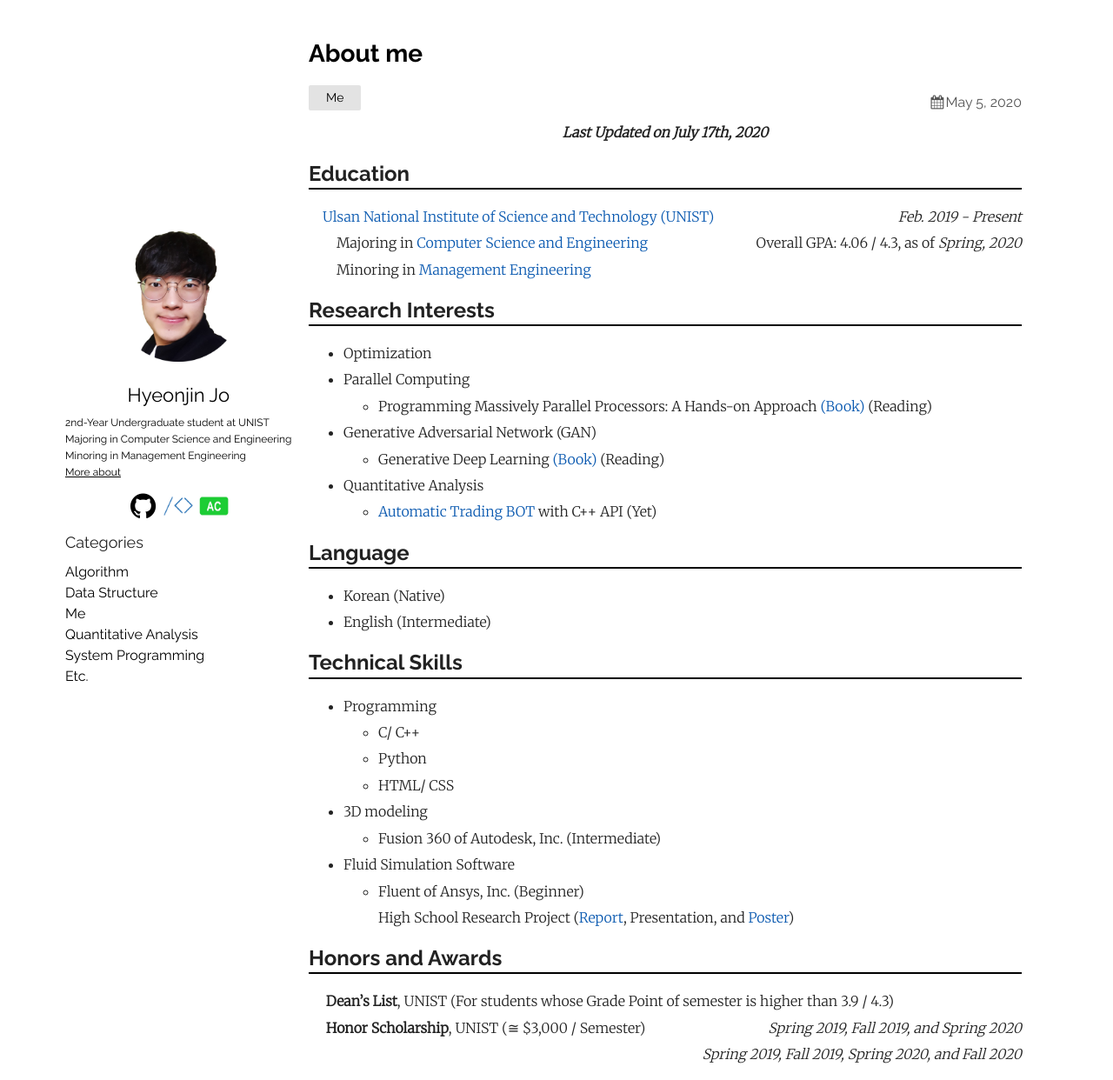
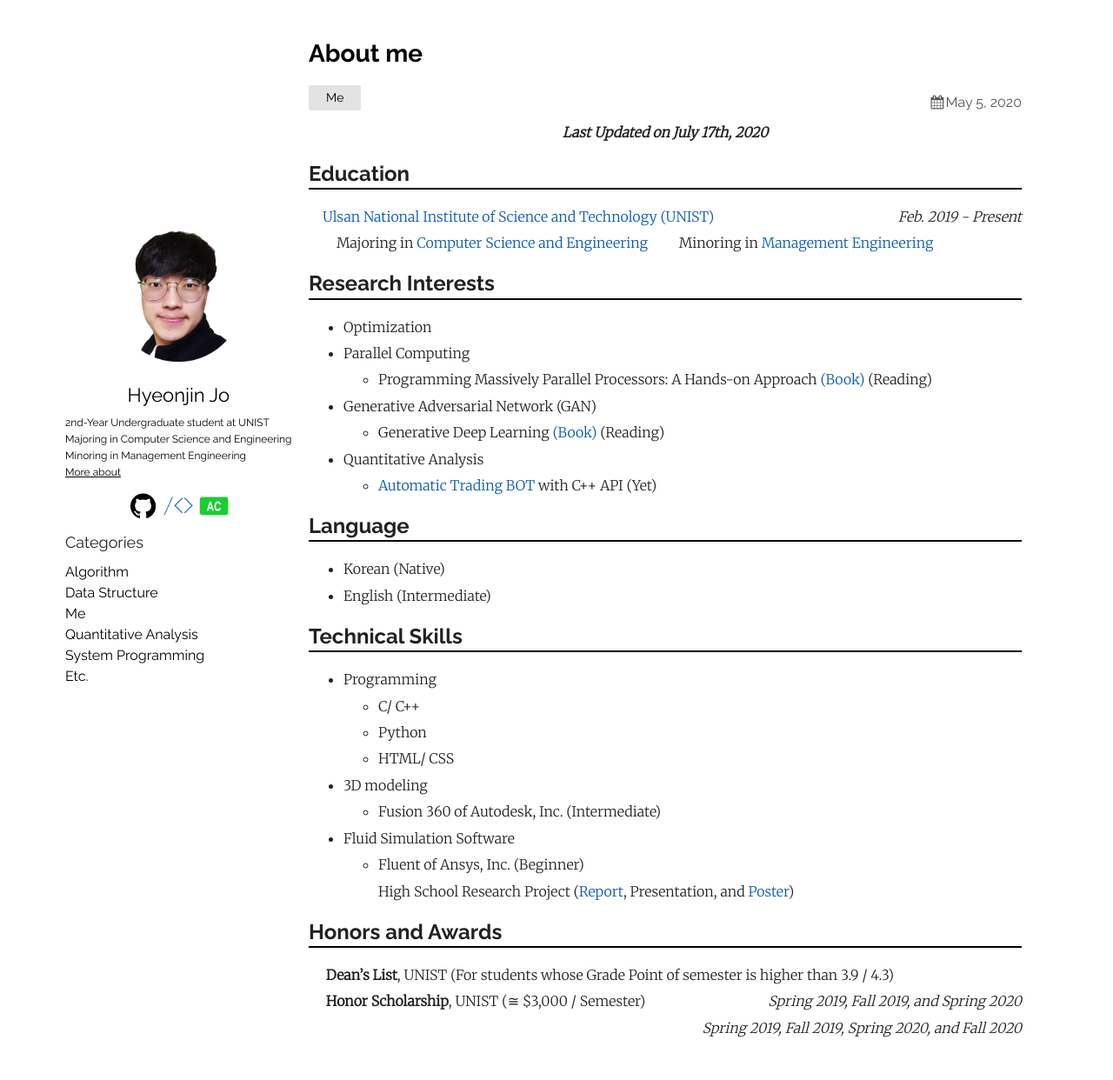
Before and after one commit to thinkin9/thinkin9.github.io, a Jekyll site: the page built from _posts/2020-05-05-About-me.markdown, in a window 1280 px wide and 1242 px high. Shown: the whole window at 87% size. Built offline with Jekyll 4.4.1, drawn with Linux system fonts in a browser that asks for light colours; some of the changed lines change nothing that is shown.

Commit message:
20200729

```diff
--- a/_posts/2020-05-05-About-me.markdown
+++ b/_posts/2020-05-05-About-me.markdown
@@ -10,9 +10,9 @@
 ## Education
 <hr style="height: 2px; border:none; margin-top: -1em; margin-bottom:0.5em; padding: 0; background:black">
 
-&emsp;[Ulsan National Institute of Science and Technology (UNIST)](https://www.unist.ac.kr/)<span style="float: right"> *Feb. 2019 - Present* </span>
-&emsp;&emsp;Majoring in [Computer Science and Engineering](http://cse.unist.ac.kr/) <span style="float: right">Overall GPA: 4.06 / 4.3, as of *Spring, 2020*</span>
-&emsp;&emsp;Minoring in [Management Engineering](http://sme.unist.ac.kr/)
+&emsp;[Ulsan National Institute of Science and Technology (UNIST)](https://www.unist.ac.kr/?target=_blank/)<span style="float: right"> *Feb. 2019 - Present* </span>
+&emsp;&emsp;Majoring in [Computer Science and Engineering](http://cse.unist.ac.kr/?target=_blank) <!-- <span style="float: right">Overall GPA: 4.06 / 4.3, as of *Spring, 2020*</span>  -->
+&emsp;&emsp;Minoring in [Management Engineering](http://sme.unist.ac.kr/?target=_blank)
 
 
 ## Research Interests
@@ -20,11 +20,11 @@
 
 * Optimization
 * Parallel Computing
-    * Programming Massively Parallel Processors: A Hands-on Approach [(Book)](https://www.amazon.com/Programming-Massively-Parallel-Processors-Hands/dp/0124159923) (Reading)
+    * Programming Massively Parallel Processors: A Hands-on Approach [(Book)](https://www.amazon.com/Programming-Massively-Parallel-Processors-Hands/dp/0124159923/?target=_blank) (Reading)
 * Generative Adversarial Network (GAN)
-    * Generative Deep Learning [(Book)](https://www.amazon.com/Generative-Deep-Learning-Teaching-Machines/dp/1492041947) (Reading)
+    * Generative Deep Learning [(Book)](https://www.amazon.com/Generative-Deep-Learning-Teaching-Machines/dp/1492041947/?target=_blank) (Reading)
 * Quantitative Analysis
-    * [Automatic Trading BOT](https://github.com/thinkin9/Automatic_Trading_BOT) with C++ API (Yet)
+    * [Automatic Trading BOT](https://github.com/thinkin9/Automatic_Trading_BOT/?target=_blank) with C++ API (Yet)
 
 ## Language
 <hr style="height: 2px; border:none; margin-top: -1em; margin-bottom:0.5em; padding: 0; background:black">
@@ -43,7 +43,7 @@
     * Fusion 360 of Autodesk, Inc. (Intermediate)
 * Fluid Simulation Software
     * Fluent of Ansys, Inc. (Beginner)
-    High School Research Project (<a href="/inventory/Report.hwp">Report</a>, Presentation, and <a href="/inventory/Poster.pdf">Poster</a>)
+    High School Research Project (<a href="/inventory/Report.hwp/?target=_blank">Report</a>, Presentation, and <a href="/inventory/Poster.pdf/?target=_blank">Poster</a>)
 
 ## Honors and Awards
 <hr style="height: 2px; border:none; margin-top: -1em; margin-bottom:0.5em; padding: 0; background:black">
```
